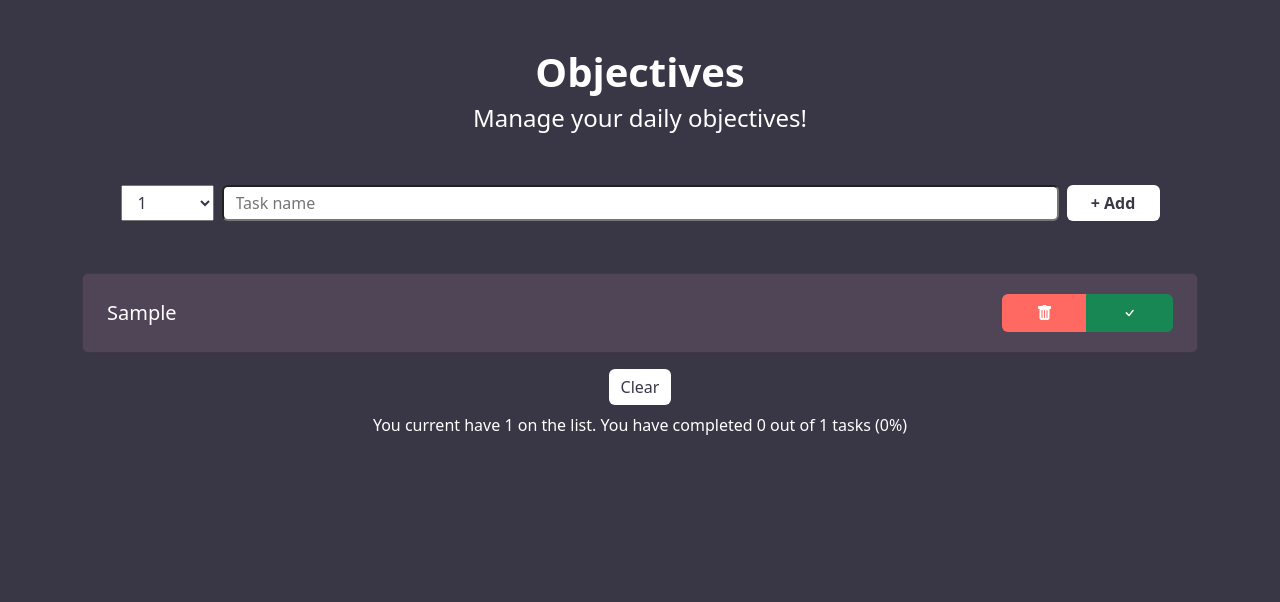
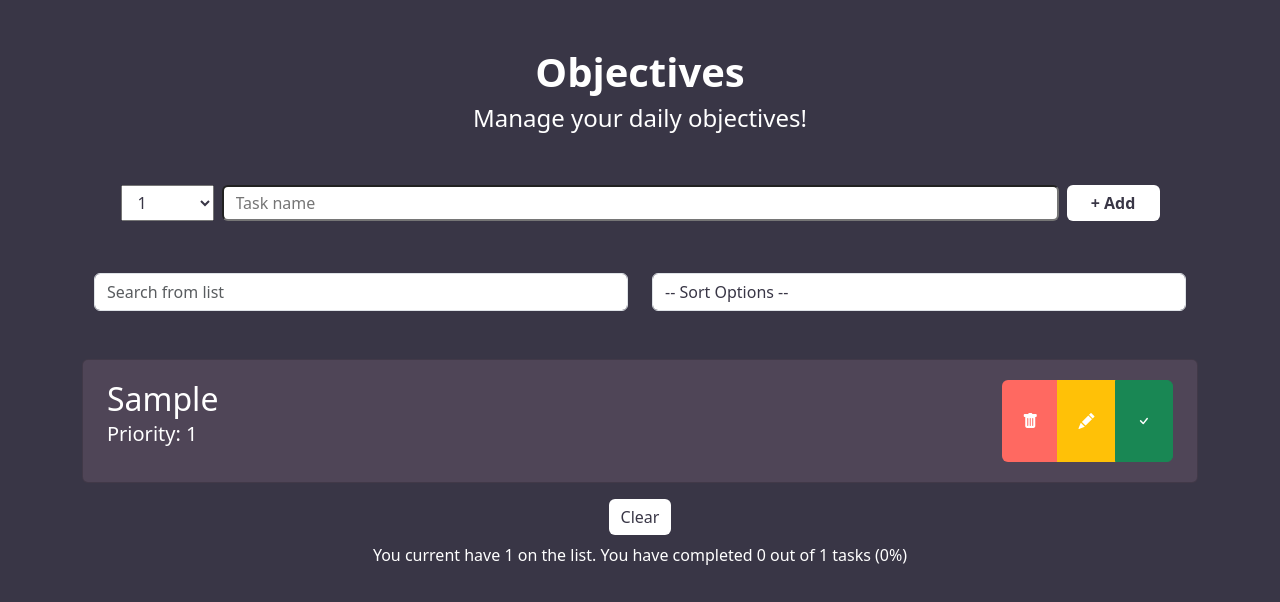
Before and after one commit to HeDoesCode/LabActivity-ToDo-App, a React (Create React App) app: page / in a window 1280 px wide. Both pictures are taken after typing "Sample" into the empty fields and a click on the input "+ Add". Shown: the top 602 px of the page. Built offline with nearby package versions, Linux system fonts and the light colour scheme.

Commit message:
Implemented search and filter option functions

```diff
--- a/src/App.js
+++ b/src/App.js
@@ -4,11 +4,14 @@ import "bootstrap/dist/css/bootstrap.min.css";
 import { useState } from "react";
 import Header from "./components/Header";
 import Form from "./components/Form";
+import FilterAndSort from "./components/FilterAndSort";
 import List from "./components/List";
 import Footer from "./components/Footer";
 
 function App() {
   const [tasks, setTasks] = useState([]);
+  const [filter, setFilter] = useState("");
+  const [sortBy, setSortBy] = useState("date");
 
   function handleAddTask(task) {
     setTasks((tasks) => [...tasks, task]);
@@ -22,9 +25,27 @@ function App() {
     );
   }
 
+  function handleSetEditable(id) {
+    setTasks(
+      tasks.map((task) =>
+        task.id === id ? { ...task, isEditable: !task.isEditable } : task
+      )
+    );
+  }
+
+  function handleEditUpdateTask(id, name) {
+    setTasks(
+      tasks.map((task) =>
+        task.id === id
+          ? { ...task, isEditable: !task.isEditable, name: name }
+          : task
+      )
+    );
+  }
+
   function handleDeleteTask(id) {
     if (window.confirm("Are you sure you want to delete this task?")) {
-      setTasks((tasks) => tasks.filter((task) => task.id != id));
+      setTasks((tasks) => tasks.filter((task) => task.id !== id));
     }
     return;
   }
@@ -40,10 +61,15 @@ function App() {
     <div className="container text-center py-5">
       <Header />
       <Form onAddTask={handleAddTask} />
+      <FilterAndSort setFilter={setFilter} setSortBy={setSortBy} />
       <List
         tasks={tasks}
+        filter={filter}
+        sortBy={sortBy}
         onUpdate={handleUpdateTask}
+        onEditUpdate={handleEditUpdateTask}
         onDelete={handleDeleteTask}
+        makeEditable={handleSetEditable}
       />
       <button className="btn btn-primary mb-2" onClick={handleClearAll}>
         Clear
--- /dev/null
+++ b/src/components/FilterAndSort.js
@@ -0,0 +1,30 @@
+function FilterAndSort({ setFilter, setSortBy }) {
+  return (
+    <div className="container-lg">
+      <div className="row">
+        <div className="col-lg-6">
+          <form className="mb-5">
+            <input
+              className="form-control text-dark"
+              onChange={(e) => setFilter(e.target.value)}
+              placeholder="Search from list"
+            />
+          </form>
+        </div>
+        <div className="col-lg-6">
+          <select
+            className="form-control"
+            onChange={(e) => setSortBy(e.target.value)}
+          >
+            <option value="">-- Sort Options --</option>
+            <option value="name">-- Sort by Name --</option>
+            <option value="priority">-- Sort by Priority --</option>
+            <option value="completion">-- Sort by Completion --</option>
+          </select>
+        </div>
+      </div>
+    </div>
+  );
+}
+
+export default FilterAndSort;
--- a/src/components/Form.js
+++ b/src/components/Form.js
@@ -7,8 +7,13 @@ function Form({ onAddTask }) {
   function handleSubmit(e) {
     e.preventDefault();
     if (!name) return;
-    const newTask = { name, quantity, completion: false, id: Date.now() }; // data from form
-    // console.log(newTask);
+    const newTask = {
+      name,
+      quantity,
+      completion: false,
+      isEditable: false,
+      id: Date.now(),
+    };
     setName("");
     setQuantity(1);
     onAddTask(newTask);
--- a/src/components/List.js
+++ b/src/components/List.js
@@ -1,15 +1,49 @@
 import ListItem from "./ListItem";
 
-function List({ onUpdate, onDelete, tasks }) {
-  const taskList = tasks;
+function List({
+  onUpdate,
+  onDelete,
+  tasks,
+  makeEditable,
+  onEditUpdate,
+  filter,
+  sortBy,
+}) {
+  let sortedTask;
 
+  switch (sortBy) {
+    case "name":
+      sortedTask = tasks.sort((a, b) => a.name.localeCompare(b.name));
+      break;
+    case "priority":
+      sortedTask = tasks.sort((a, b) => a.quantity - b.quantity);
+      break;
+    case "completion":
+      sortedTask = tasks.sort((a, b) =>
+        a.completion === b.completion ? 0 : a.completion ? -1 : 1
+      );
+      break;
+    default:
+      sortedTask = tasks;
+  }
+
+  console.log(sortBy);
   return (
     <ul className="list-unstyled container p-0">
-      {taskList.map((task) => (
+      {sortedTask
+        .filter((task) => {
+          if (!filter) return true;
+          if (task.name.includes(filter)) {
+            return true;
+          }
+        })
+        .map((task) => (
           <ListItem
             taskObj={task}
             onUpdate={onUpdate}
+            onEditUpdate={onEditUpdate}
             onDelete={onDelete}
+            makeEditable={makeEditable}
             key={task.id}
           />
         ))}
--- a/src/components/ListItem.js
+++ b/src/components/ListItem.js
@@ -1,10 +1,56 @@
-function ListItem({ onUpdate, onDelete, taskObj }) {
-  return (
+import { useState } from "react";
+
+function ListItem({ onUpdate, onDelete, taskObj, makeEditable, onEditUpdate }) {
+  const [name, setName] = useState(taskObj.name);
+  const [oldName, setOldName] = useState(taskObj.name);
+
+  function handleSubmit(e) {
+    e.preventDefault();
+
+    if (!name) {
+      alert("Task name cannot be empty!");
+      setName(oldName);
+      return;
+    }
+
+    setOldName(name);
+    onEditUpdate(taskObj.id, name);
+  }
+
+  let component = taskObj.isEditable ? (
+    <li className="card mb-3 px-3">
+      <div className="card-body container-lg">
+        <form className="row" onSubmit={handleSubmit}>
+          <input
+            className="col-lg-10 mb-0 d-flex justify-content-start align-items-center text-dark rounded"
+            value={name}
+            onChange={(e) => setName(e.target.value)}
+          />
+          <div class="btn-group col-lg-2 p-1">
+            <button
+              type="button"
+              className="btn btn-secondary"
+              onClick={() => {
+                setName(taskObj.name);
+                makeEditable(taskObj.id);
+              }}
+            >
+              Cancel
+            </button>
+            <input type="submit" className="btn btn-success" value="Save" />
+          </div>
+        </form>
+      </div>
+    </li>
+  ) : (
     <li className={"card mb-3 px-3 " + (taskObj.completion ? "completed" : "")}>
       <div className="card-body container-lg">
         <div className="row">
-          <h5 className="card-title col-lg-10 mb-0 p-1 d-flex justify-content-start align-items-center">
+          <h5 className="card-title col-lg-10 mb-0 p-1 text-start fs-2">
             {taskObj.name + (taskObj.completion ? " - COMPLETED" : "")}
+            <p className="text-start fs-5 mt-1 p-0 fw-normal">
+              Priority: {taskObj.quantity}
+            </p>
           </h5>
           {taskObj.completion ? (
             <button
@@ -17,14 +63,21 @@ function ListItem({ onUpdate, onDelete, taskObj }) {
             <div class="btn-group col-lg-2 p-1">
               <button
                 type="button"
-                class="btn btn-danger"
+                className="btn btn-danger"
                 onClick={() => onDelete(taskObj.id)}
               >
                 <i class="bi bi-trash-fill"></i>
               </button>
               <button
                 type="button"
-                class="btn btn-success"
+                className="btn btn-warning"
+                onClick={() => makeEditable(taskObj.id)}
+              >
+                <i className="bi bi-pencil-fill"></i>
+              </button>
+              <button
+                type="button"
+                className="btn btn-success"
                 onClick={() => onUpdate(taskObj.id)}
               >
                 <i class="bi bi-check"></i>
@@ -35,6 +88,7 @@ function ListItem({ onUpdate, onDelete, taskObj }) {
       </div>
     </li>
   );
+  return component;
 }
 
 export default ListItem;
```
Lines whose indentation alone changed are shown as unchanged.
